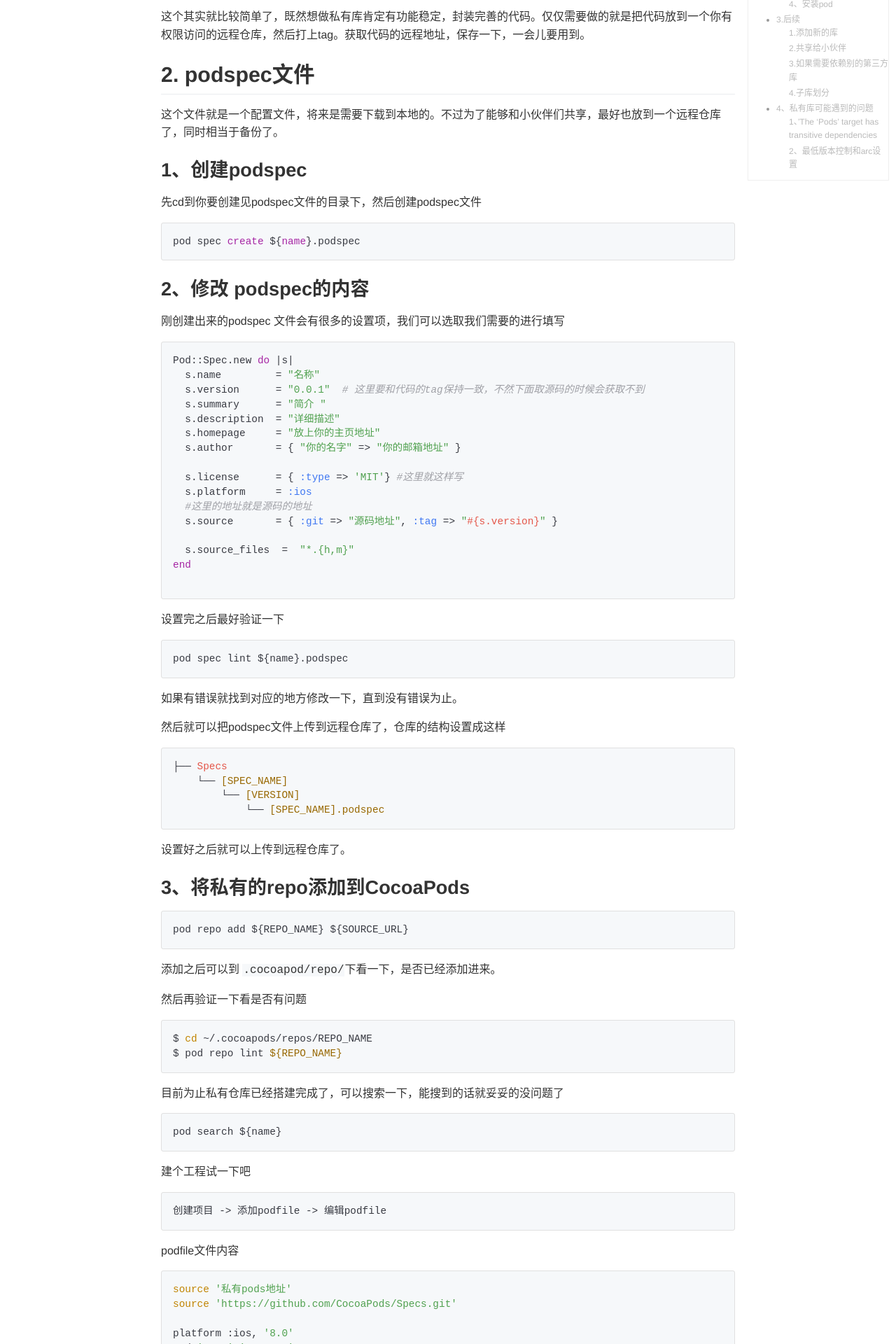
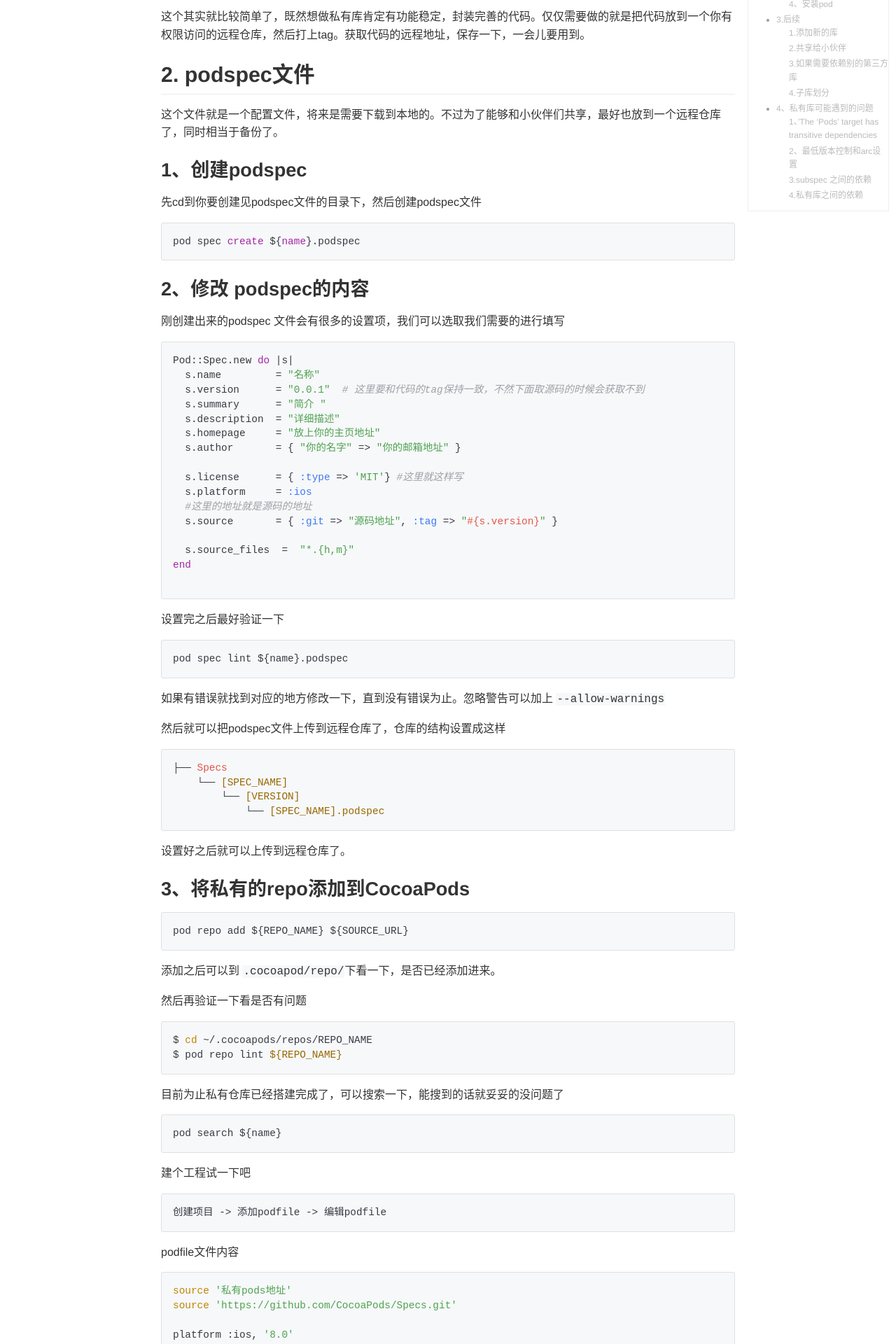
Before and after one commit to nyzhanggy/dulldevil.github.io, a Jekyll site: the page built from _posts/Blade/2016-11-22-pods 私有库.md, in a window 1280 px wide. Shown: the part 374-2294 px from the top of the page at 70% size. Built offline with Jekyll 4.4.1, drawn with Linux system fonts in a browser that asks for light colours; some of the changed text lies outside the part shown.

Commit message:
no message

````diff
--- a/_posts/Blade/2016-11-22-pods 私有库.md
+++ b/_posts/Blade/2016-11-22-pods 私有库.md
@@ -49,7 +49,9 @@
 pod spec lint ${name}.podspec
 ```
 
-如果有错误就找到对应的地方修改一下，直到没有错误为止。
+如果有错误就找到对应的地方修改一下，直到没有错误为止。忽略警告可以加上 `--allow-warnings`
+
+
 
 然后就可以把podspec文件上传到远程仓库了，仓库的结构设置成这样
 
@@ -204,6 +206,21 @@
 s.platform     = :ios,"8.0"
 ```
 
+### 3.subspec 之间的依赖
+
+```
+subspec.dependency 'SuperSpecName/SubSpecName'
+```
+
+### 4.私有库之间的依赖
+
+如果私有库之间有依赖，在验证的时候需要加上 `--sources`
+
+```
+pod spec lint Test.podspec --sources='私有仓库repo地址,https://github.com/CocoaPods/Specs'
+pod lib  lint Test.podspec --sources='私有仓库repo地址,https://github.com/CocoaPods/Specs'
+```
+
 ---
 
 参考：[项目管理：CocoaPods建立私有仓库](http://www.cocoachina.com/ios/20150508/11785.html)
````
Also changed, not shown: _posts/experience/2018-6-25-mac安装cycript.md (added, +34 -0 lines).
